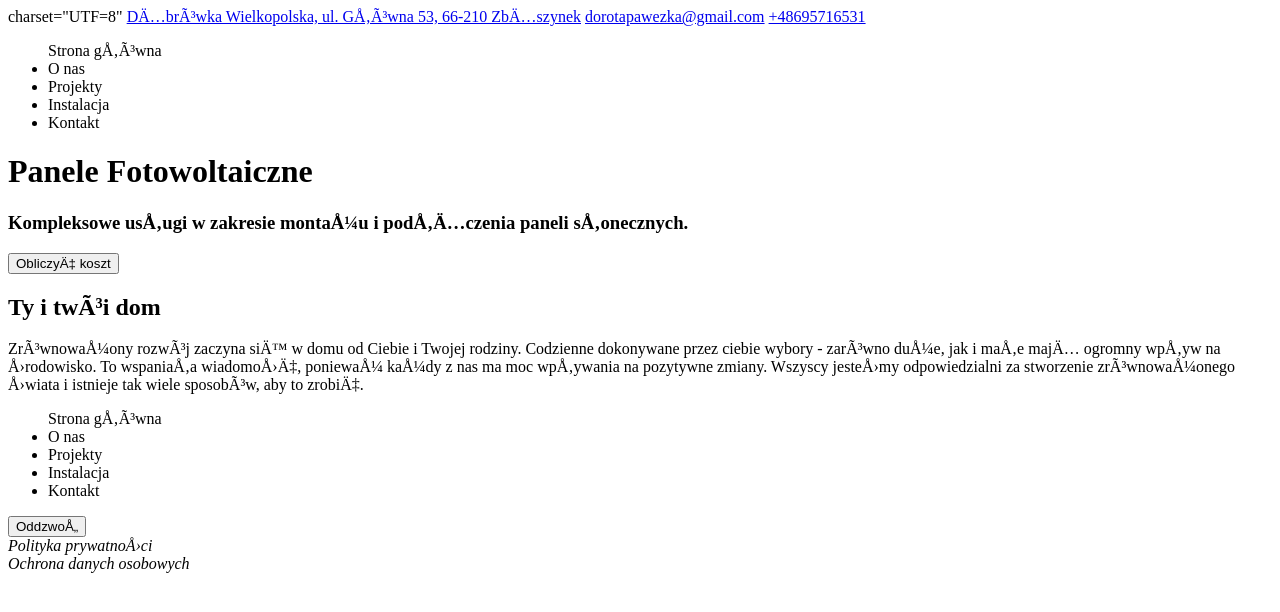
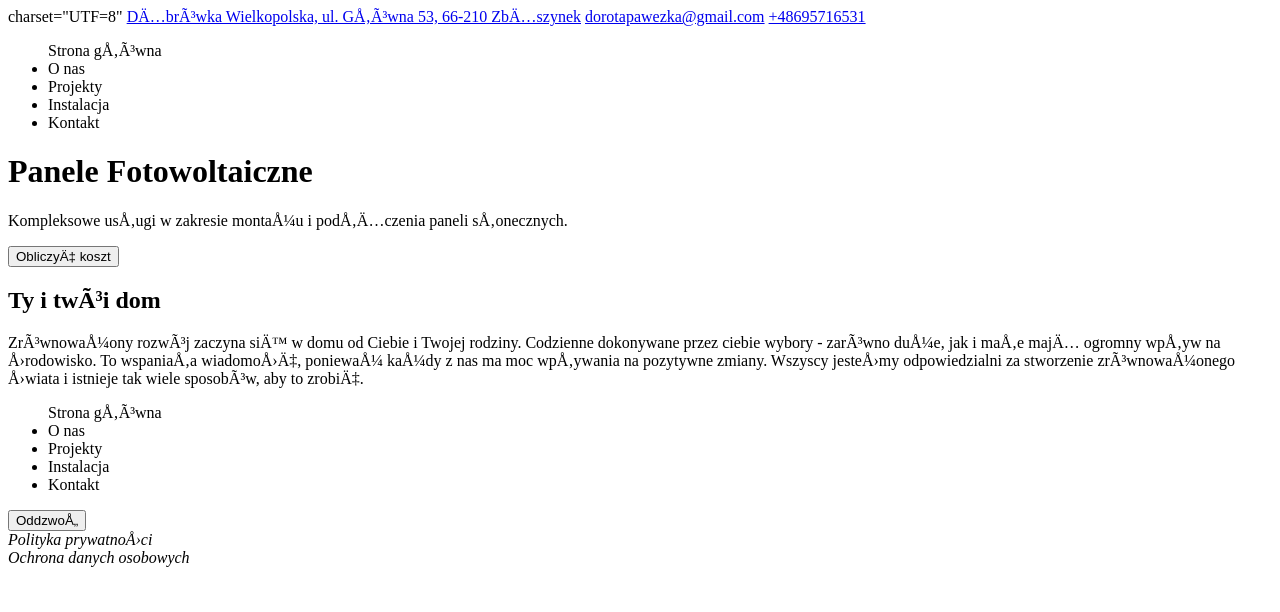
Before and after one commit to BogdanZaika/academy_project1, a plain HTML site: page index.html in a window 1280 px wide. Drawn offline with Linux system fonts and the light colour scheme.

Commit message:
Update index.html

```diff
--- a/index.html
+++ b/index.html
@@ -22,7 +22,7 @@
 
             <h1>Panele Fotowoltaiczne</h1>
 
-            <h3>Kompleksowe usługi w zakresie montażu i podłączenia paneli słonecznych.</h3>
+            <p>Kompleksowe usługi w zakresie montażu i podłączenia paneli słonecznych.</p>
             </header>
 
 
```
